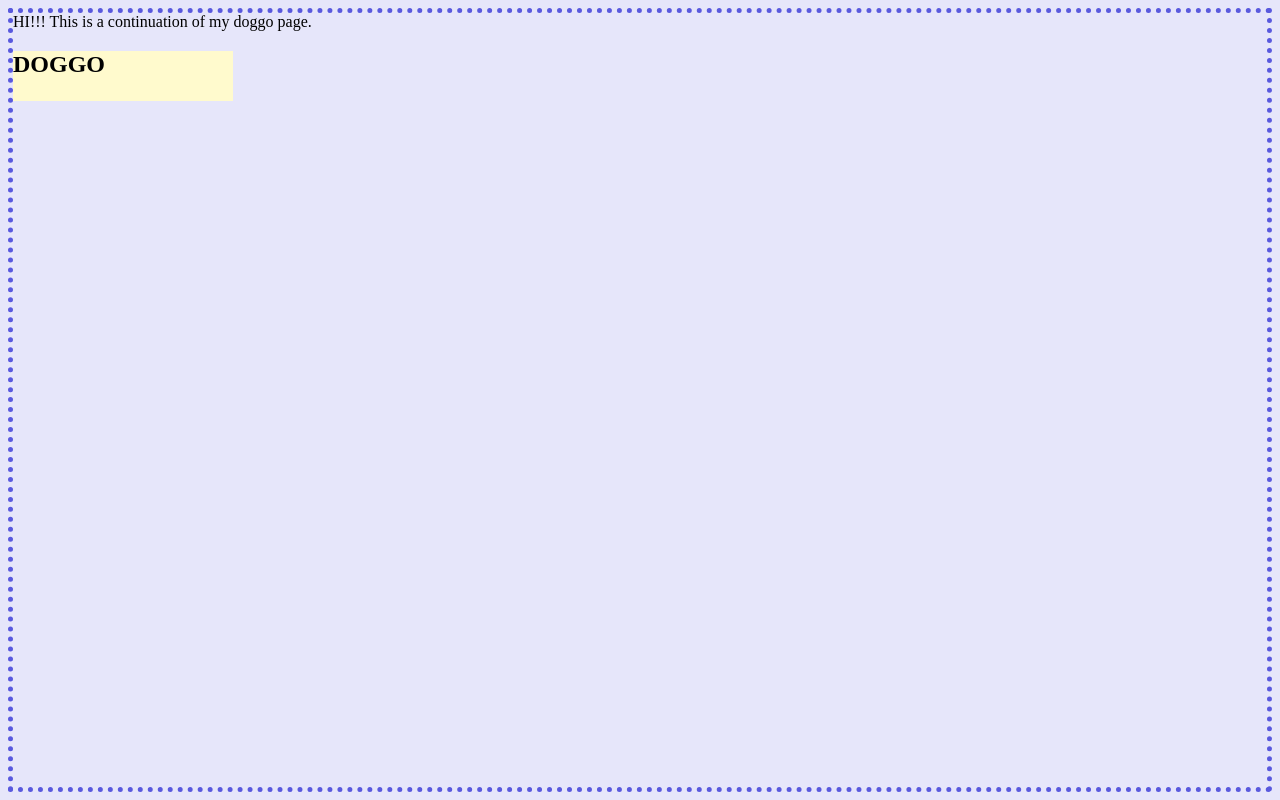
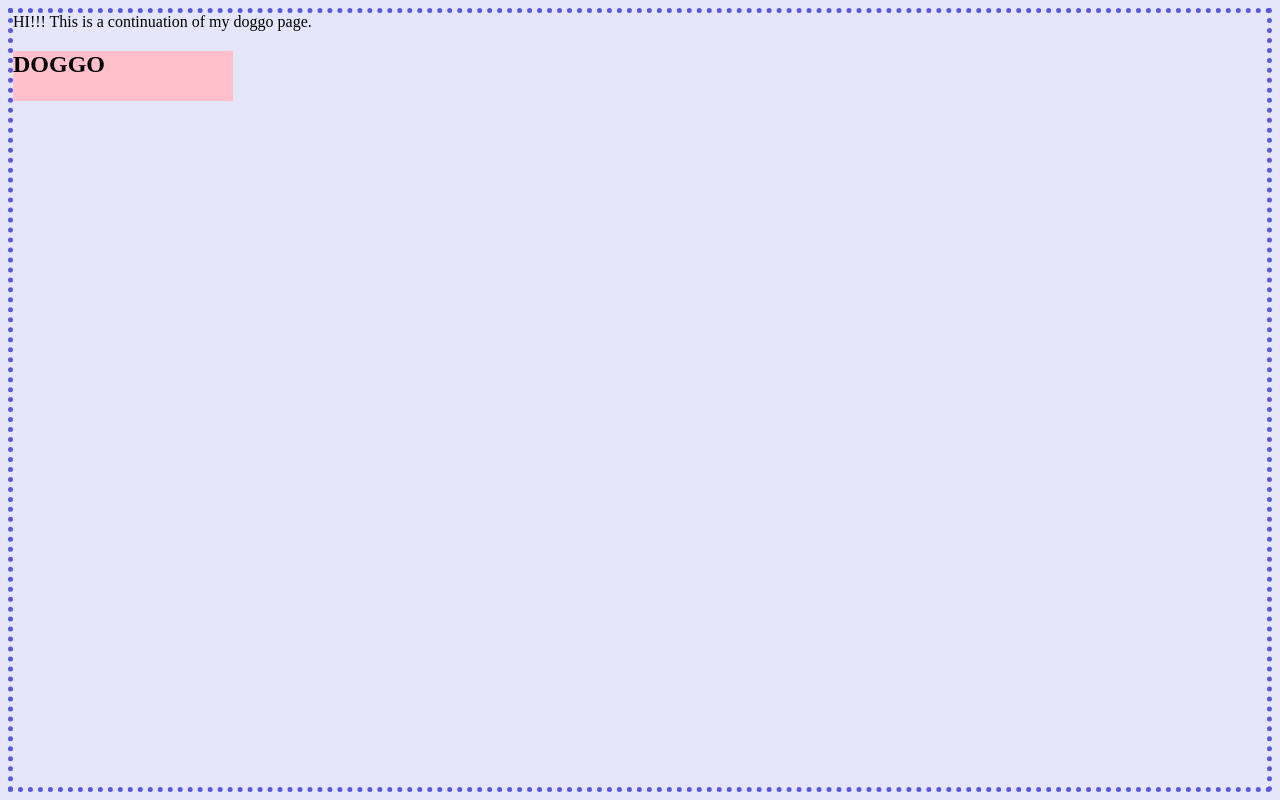
Before and after one commit to mewmewmeww/mehmehmeh, a plain HTML site: page heeheeheee.html in a window 1280 px wide. Drawn offline with Linux system fonts and the light colour scheme.

Commit message:
Update heeheeheee.html

```diff
--- a/heeheeheee.html
+++ b/heeheeheee.html
@@ -10,7 +10,7 @@ body {
 	#transition {
 		height:50px;
 		width:220px;
-		background:#FFFACD;
+		background:#FFC0CB;
 		transition:height 1s;
 	}
 #transition:hover {
```
